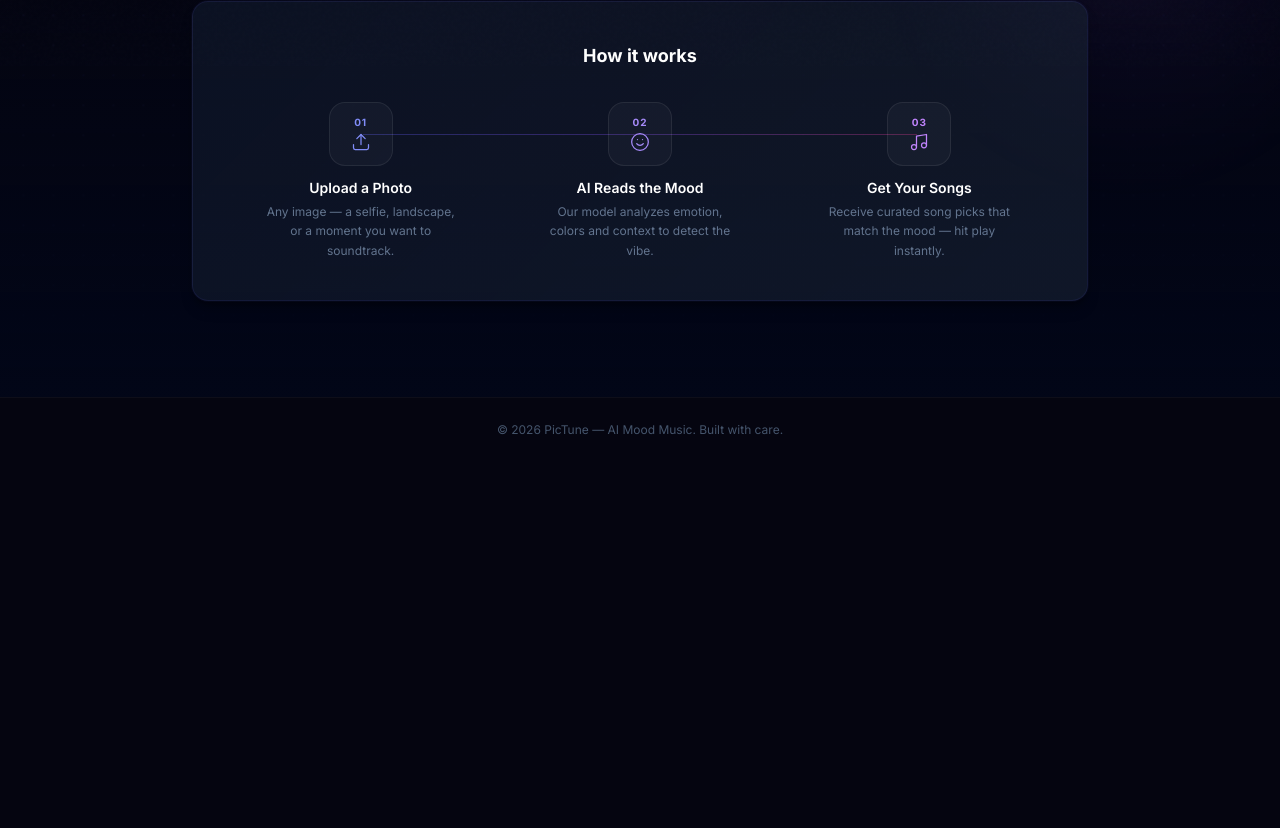
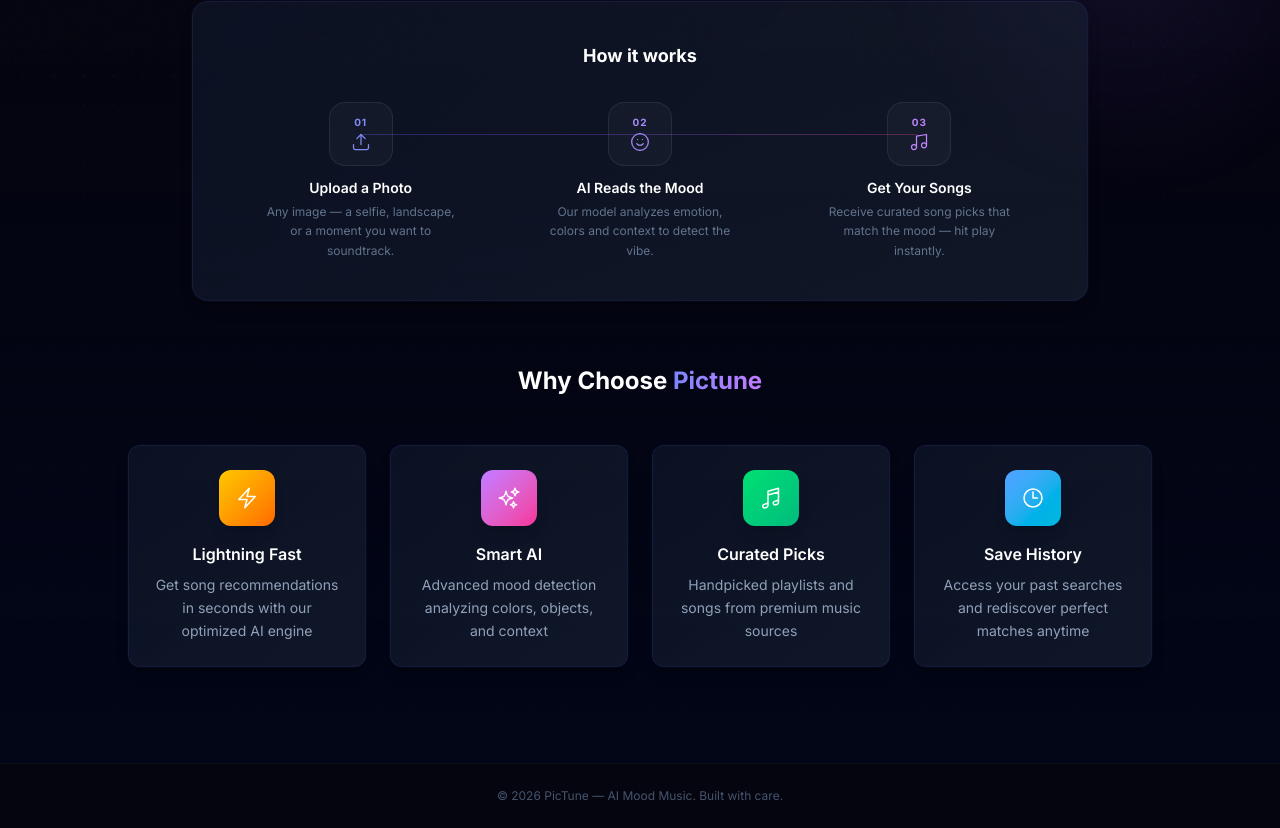
Before and after one commit to Shriii19/pictune_frontend, a React (Vite) app: page / in a window 1280 px wide. Shown: the part 734-1562 px from the top of the page. Before the commit the page ends 1196 px from the top, so only its background shows below. Built offline with nearby package versions, Linux system fonts and the light colour scheme.

Commit message:
feat: add feature showcase section with animated cards

```diff
--- a/src/pages/Home.jsx
+++ b/src/pages/Home.jsx
@@ -124,6 +124,74 @@
           </div>
         </div>
       </div>
+
+      {/* Features Section */}
+      <div className="w-full max-w-5xl mt-16 animate-slide-up" style={{ animationDelay: "0.3s" }}>
+        <h2 className="text-center text-2xl font-bold text-white mb-12">
+          Why Choose <span className="bg-gradient-to-r from-indigo-400 to-purple-400 bg-clip-text text-transparent">Pictune</span>
+        </h2>
+
+        <div className="grid grid-cols-1 md:grid-cols-2 lg:grid-cols-4 gap-6">
+          {[
+            {
+              title: "Lightning Fast",
+              desc: "Get song recommendations in seconds with our optimized AI engine",
+              icon: (
+                <svg className="w-6 h-6" fill="none" stroke="currentColor" strokeWidth="1.5" viewBox="0 0 24 24">
+                  <path strokeLinecap="round" strokeLinejoin="round" d="M3.75 13.5l10.5-11.25L12 10.5h8.25L9.75 21.75 12 13.5H3.75z" />
+                </svg>
+              ),
+              color: "from-yellow-400 to-orange-500",
+              bgGlow: "group-hover:shadow-yellow-500/20"
+            },
+            {
+              title: "Smart AI",
+              desc: "Advanced mood detection analyzing colors, objects, and context",
+              icon: (
+                <svg className="w-6 h-6" fill="none" stroke="currentColor" strokeWidth="1.5" viewBox="0 0 24 24">
+                  <path strokeLinecap="round" strokeLinejoin="round" d="M9.813 15.904L9 18.75l-.813-2.846a4.5 4.5 0 00-3.09-3.09L2.25 12l2.846-.813a4.5 4.5 0 003.09-3.09L9 5.25l.813 2.846a4.5 4.5 0 003.09 3.09L15.75 12l-2.846.813a4.5 4.5 0 00-3.09 3.09zM18.259 8.715L18 9.75l-.259-1.035a3.375 3.375 0 00-2.455-2.456L14.25 6l1.036-.259a3.375 3.375 0 002.455-2.456L18 2.25l.259 1.035a3.375 3.375 0 002.456 2.456L21.75 6l-1.035.259a3.375 3.375 0 00-2.456 2.456zM16.894 20.567L16.5 21.75l-.394-1.183a2.25 2.25 0 00-1.423-1.423L13.5 18.75l1.183-.394a2.25 2.25 0 001.423-1.423l.394-1.183.394 1.183a2.25 2.25 0 001.423 1.423l1.183.394-1.183.394a2.25 2.25 0 00-1.423 1.423z" />
+                </svg>
+              ),
+              color: "from-purple-400 to-pink-500",
+              bgGlow: "group-hover:shadow-purple-500/20"
+            },
+            {
+              title: "Curated Picks",
+              desc: "Handpicked playlists and songs from premium music sources",
+              icon: (
+                <svg className="w-6 h-6" fill="none" stroke="currentColor" strokeWidth="1.5" viewBox="0 0 24 24">
+                  <path strokeLinecap="round" strokeLinejoin="round" d="M9 9l10.5-3m0 6.553v3.75a2.25 2.25 0 01-1.632 2.163l-1.32.377a1.803 1.803 0 11-.99-3.467l2.31-.66a2.25 2.25 0 001.632-2.163zm0 0V2.25L9 5.25v10.303m0 0v3.75a2.25 2.25 0 01-1.632 2.163l-1.32.377a1.803 1.803 0 01-.99-3.467l2.31-.66A2.25 2.25 0 009 15.553z" />
+                </svg>
+              ),
+              color: "from-green-400 to-emerald-500",
+              bgGlow: "group-hover:shadow-green-500/20"
+            },
+            {
+              title: "Save History",
+              desc: "Access your past searches and rediscover perfect matches anytime",
+              icon: (
+                <svg className="w-6 h-6" fill="none" stroke="currentColor" strokeWidth="1.5" viewBox="0 0 24 24">
+                  <path strokeLinecap="round" strokeLinejoin="round" d="M12 6v6h4.5m4.5 0a9 9 0 11-18 0 9 9 0 0118 0z" />
+                </svg>
+              ),
+              color: "from-blue-400 to-cyan-500",
+              bgGlow: "group-hover:shadow-blue-500/20"
+            },
+          ].map((feature, idx) => (
+            <div
+              key={idx}
+              className={`group glass-card rounded-xl p-6 text-center transition-all duration-300 hover:-translate-y-2 hover:shadow-xl ${feature.bgGlow} animate-scale-bounce`}
+              style={{ animationDelay: `${0.35 + idx * 0.1}s` }}
+            >
+              <div className={`inline-flex items-center justify-center w-14 h-14 rounded-xl bg-gradient-to-br ${feature.color} text-white mb-4 group-hover:scale-110 group-hover:rotate-3 transition-all duration-300 shadow-lg`}>
+                {feature.icon}
+              </div>
+              <h3 className="text-base font-semibold text-white mb-2">{feature.title}</h3>
+              <p className="text-sm text-slate-400 leading-relaxed">{feature.desc}</p>
+            </div>
+          ))}
+        </div>
+      </div>
     </div>
   );
 }
```
